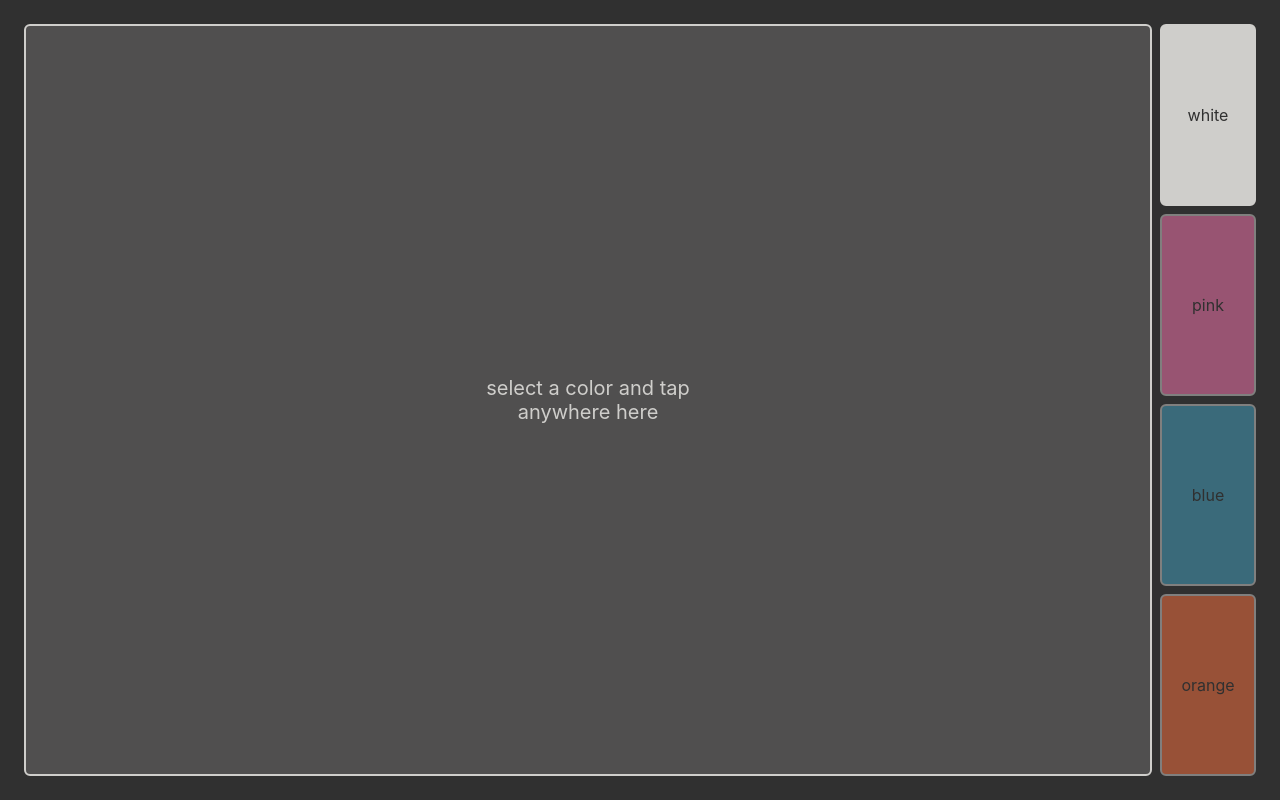
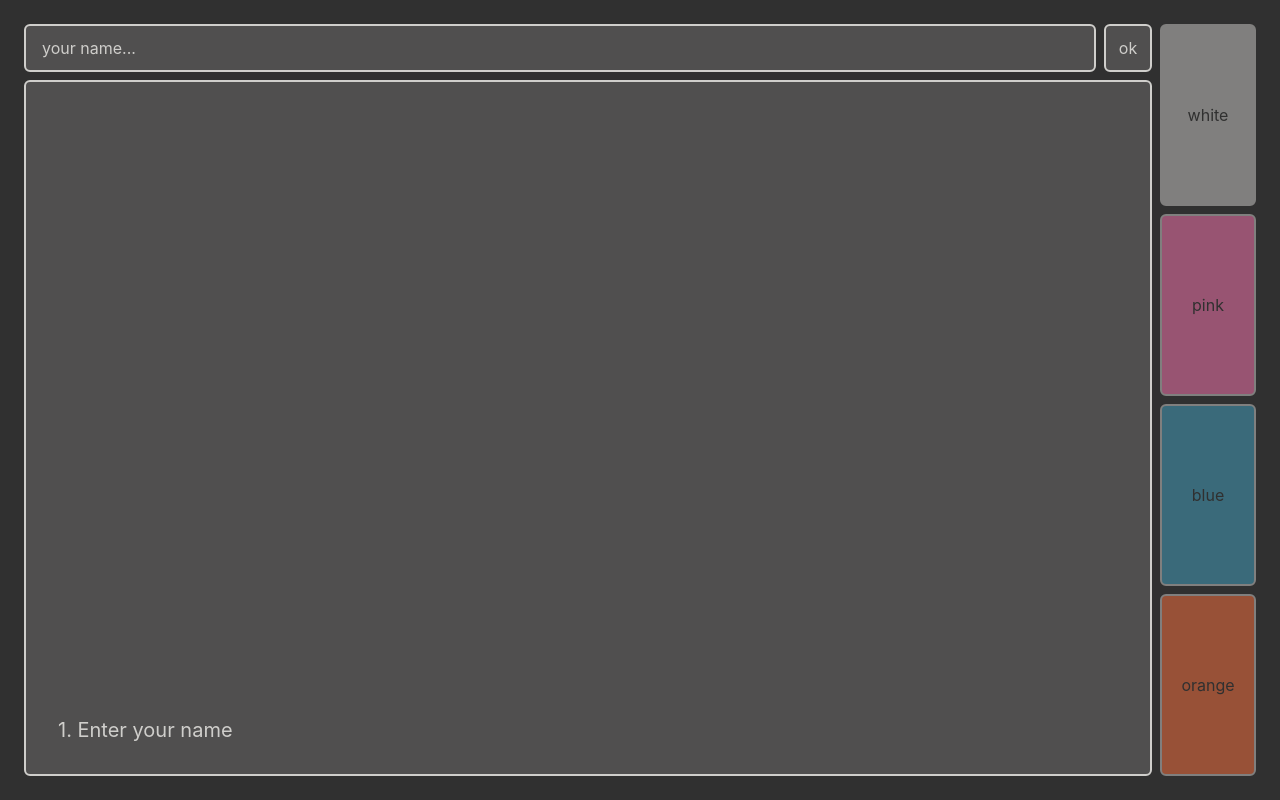
Before and after one commit to deankemball/trip, a React (Create React App) app: page / in a window 1280 px wide. Built offline with nearby package versions, Linux system fonts and the light colour scheme; no server answers.

Commit message:
added some stuff about names and colors

```diff
--- a/package.json
+++ b/package.json
@@ -49,6 +49,8 @@
   "devDependencies": {
     "@types/react": "^18.2.74",
     "@types/react-dom": "^18.2.24",
+    "@types/uuid": "^9.0.8",
+    "prettier": "^3.2.5",
     "source-map-loader": "^5.0.0",
     "ts-loader": "^9.5.1",
     "typescript": "^5.4.4"
--- /dev/null
+++ b/prettierrc.json
@@ -0,0 +1,6 @@
+{
+    "trailingComma": "es5",
+    "tabWidth": 4,
+    "semi": false,
+    "singleQuote": true
+    }
--- a/src/App.tsx
+++ b/src/App.tsx
@@ -5,7 +5,9 @@ import TouchPad from "./components/touch-pad";
 import ColorPalette from "./components/color-palette";
 import "./i18n";
 import { useTranslation } from "react-i18next";
-
+import clsx from "clsx";
+import NameForm from "./components/name-form";
+import QuitForm from "./components/quit-form";
 
 function App() {
   const [socket, setSocket] = useState<WebSocket | null>(null);
@@ -20,17 +22,16 @@ function App() {
     ws.addEventListener("message", (message) => {
       if (message.data === "ping") {
         ws.send("pong");
+        // ws.send(JSON.stringify({ listen: true, name, color: currColor }));
         return;
       }
-      if(message.data === 'touchStart') return
-      if(message.data === 'touchEnd') return
-      if(message.data.includes('color')) return
-      if(message.data.includes('position')) return
-      // let data = JSON.parse(message.data);
-      // if ("slider2" in data) {
-      //   let val = data["slider2"];
-      //   setSlider2(val * 100);
-      // }
+      if (message.data === "touchStart") return;
+      if (message.data === "touchEnd") return;
+      if (message.data.includes("color")) return;
+      if (message.data.includes("position")) return;
+      if (message.data === "kicked") {
+        resetEverything();
+      }
     });
 
     ws.addEventListener("error", (error) => {
@@ -42,41 +43,103 @@ function App() {
     });
   }, []);
 
-  const [currPosition, setCurrPosition] = useState({x: 0, y: 0})
-  const [currColor, setCurrColor] = useState(0)
+  const [currPosition, setCurrPosition] = useState({ x: 0, y: 0 });
+  const [currColor, setCurrColor] = useState<number | null>(null);
+  const [name, setName] = useState("");
+  const [id, setId] = useState("");
+  const [nameEntered, setNameEntered] = useState(false);
 
   const { t } = useTranslation();
 
   useEffect(() => {
-    socket?.send(JSON.stringify({
-      position: [currColor, currPosition]
-    }))
+    socket?.send(
+      JSON.stringify({
+        name: name,
+        position: [currColor, currPosition],
+      })
+    );
   }, [currPosition]);
 
   useEffect(() => {
-    socket?.send(JSON.stringify({
-      color: currColor
-    }))
+    if (currColor !== null) {
+      socket?.send(
+        JSON.stringify({
+          color: currColor,
+          id,
+        })
+      );
+    }
   }, [currColor]);
+
+  function submitJoin(e: React.FormEvent<HTMLFormElement>) {
+    e.preventDefault();
+    setNameEntered(true);
+    const id = crypto.randomUUID();
+    setId(id);
+    socket?.send(
+      JSON.stringify({
+        joined: name,
+        id,
+      })
+    );
+  }
+
+  function submitQuit(e: React.FormEvent<HTMLFormElement>) {
+    e.preventDefault();
+    setCurrColor(0);
+    socket?.send(
+      JSON.stringify({
+        quit: name,
+        id,
+      })
+    );
+    setNameEntered(false);
+    setId("");
+    setCurrColor(null);
+    setName("");
+  }
+
+  function resetEverything() {
+    setNameEntered(false);
+    setName("");
+    setCurrColor(null);
+    setId("");
+  }
 
   return (
     <div className="text-white bg-black h-[100dvh-48px] w-screen flex items-center justify-center p-6 overscroll-none flex-col md:flex-row gap-2">
-      {/* <h2>Slider to control TD</h2>
-      <input
-        type="range"
-        id="toTD"
-        onChange={(event) =>
-          socket.send(
-            JSON.stringify({
-              slider1: event.target.value / 100,
-            })
-          )
-        }
+      <div className="flex flex-col gap-2 w-full">
+        {nameEntered ? (
+          <QuitForm
+            socket={socket}
+            name={name}
+            id={id}
+            submitQuit={submitQuit}
+          />
+        ) : (
+          <NameForm
+            nameEntered={nameEntered}
+            setNameEntered={setNameEntered}
+            name={name}
+            setName={setName}
+            setId={setId}
+            socket={socket}
+            submitName={submitJoin}
+          />
+        )}
+        <TouchPad
+          currPosition={currPosition}
+          setCurrPosition={setCurrPosition}
+          socket={socket}
+          nameEntered={nameEntered}
+          currColor={currColor}
+        />
+      </div>
+      <ColorPalette
+        currColor={currColor}
+        setCurrColor={setCurrColor}
+        nameEntered={nameEntered}
       />
-      <h2>Slider controlled by TD</h2>
-      <input readOnly type="range" id="fromTD" value={slider2} /> */}
-    <TouchPad currPosition={currPosition} setCurrPosition={setCurrPosition} socket={socket} />
-    <ColorPalette currColor={currColor} setCurrColor={setCurrColor} />
     </div>
   );
 }
--- a/src/components/color-palette.tsx
+++ b/src/components/color-palette.tsx
@@ -1,31 +1,51 @@
-import clsx from 'clsx'
-import { Dispatch, SetStateAction } from 'react'
-import { useTranslation } from 'react-i18next'
+import clsx from "clsx";
+import { Dispatch, SetStateAction } from "react";
+import { useTranslation } from "react-i18next";
 
 interface ColorPaletteProps {
-  currColor: number,
-  setCurrColor: Dispatch<SetStateAction<number>>
+  currColor: number | null;
+  setCurrColor: Dispatch<SetStateAction<number | null>>;
+  nameEntered: boolean;
 }
 
-const ColorPalette = ({currColor, setCurrColor}: ColorPaletteProps) => {
+const ColorPalette = ({
+  currColor,
+  setCurrColor,
+  nameEntered,
+}: ColorPaletteProps) => {
+  const colors = [
+    { name: "white", hex: "#cfcecb", css: "bg-white" },
+    { name: "pink", hex: "#ff79b3", css: "bg-pink" },
+    { name: "blue", hex: "#44a5c4", css: "bg-blue" },
+    { name: "orange", hex: "#ff723f", css: "bg-orange" },
+  ];
 
-    const colors = [
-      {name: 'white', hex: '#cfcecb', css: 'bg-white'},
-      {name: 'pink', hex: "#ff79b3", css: "bg-pink"},
-      {name: 'blue', hex: "#44a5c4", css: "bg-blue"},
-      {name: 'orange', hex: "#ff723f", css: "bg-orange"},
-    ]
-
-    const { t } = useTranslation();
+  const { t } = useTranslation();
 
   return (
-    <div className='h-24 md:h-[calc(100dvh-48px)] w-full md:w-24 shrink-0 flex md:flex-col gap-2 text-black'>
-        {colors.map((color, index)=>{
-          return <div key={color.name} className={clsx(color.css, 'select-none flex-1 flex items-center justify-center rounded-md border-2 border-white', currColor === index ? "opacity-100": "opacity-50")} onClick={()=>setCurrColor(index)}>{t(`colors.${color.name}`)}</div>
-        })}
+    <div className="h-24 md:h-[calc(100dvh-48px)] w-full md:w-24 shrink-0 flex md:flex-col gap-2 text-black">
+      {colors.map((color, index) => {
+        return (
+          <button
+            key={color.name}
+            className={clsx(
+              color.css,
+              "select-none flex-1 flex items-center justify-center rounded-md border-2 border-white",
+              currColor === index ? "opacity-100" : "opacity-50",
+              !nameEntered ? "opacity-25" : "opacity-100"
+            )}
+            onClick={(e) => {
+              e.preventDefault();
+              setCurrColor(index);
+            }}
+            disabled={!nameEntered}
+          >
+            {t(`colors.${color.name}`)}
+          </button>
+        );
+      })}
+    </div>
+  );
+};
 
-    </div>
-  )
-}
-
-export default ColorPalette
+export default ColorPalette;
--- /dev/null
+++ b/src/components/name-form.tsx
@@ -0,0 +1,52 @@
+import clsx from "clsx";
+import React, { Dispatch, SetStateAction } from "react";
+import { useTranslation } from "react-i18next";
+
+type NameFormProps = {
+  nameEntered: boolean;
+  setNameEntered: Dispatch<SetStateAction<boolean>>;
+  name: string;
+  setName: Dispatch<SetStateAction<string>>;
+  setId: Dispatch<SetStateAction<string>>;
+  socket: WebSocket | null;
+  submitName: (e: React.FormEvent<HTMLFormElement>) => void;
+};
+const NameForm = ({
+  setNameEntered,
+  setId,
+  socket,
+  name,
+  nameEntered,
+  setName,
+  submitName,
+}: NameFormProps) => {
+  const { t } = useTranslation();
+  return (
+    <form
+      action=""
+      onSubmit={(e) => submitName(e)}
+      className="w-full flex gap-2"
+    >
+      <input
+        className="w-full h-12 rounded-md px-4 bg-white/20 placeholder:text-white border-2 border-white"
+        name="name"
+        type="text"
+        disabled={nameEntered}
+        placeholder={t("instructions.input.placeholder")}
+        onChange={(e) => setName(e.target.value)}
+      />
+      <button
+        type="submit"
+        disabled={nameEntered}
+        className={clsx(
+          nameEntered ? "opacity-25" : "opacity-100",
+          "h-12 aspect-square bg-white/20 border-2 border-white rounded-md"
+        )}
+      >
+        ok
+      </button>
+    </form>
+  );
+};
+
+export default NameForm;
--- /dev/null
+++ b/src/components/quit-form.tsx
@@ -0,0 +1,28 @@
+import React from "react";
+
+type QuitFormProps = {
+  socket: WebSocket | null;
+  name: string;
+  id: string;
+  submitQuit: (e: React.FormEvent<HTMLFormElement>) => void;
+};
+
+const QuitForm = ({ socket, name, id, submitQuit }: QuitFormProps) => {
+  return (
+    <form
+      className="w-full flex gap-2 items-center h-full"
+      action=""
+      onSubmit={(e) => submitQuit(e)}
+    >
+      <p className="w-full h-12 flex items-center text-xl">{name}</p>
+      <button
+        type="submit"
+        className="h-12 aspect-square bg-white/20 border-2 border-white rounded-md"
+      >
+        quit
+      </button>
+    </form>
+  );
+};
+
+export default QuitForm;
--- a/src/components/touch-pad.tsx
+++ b/src/components/touch-pad.tsx
@@ -1,23 +1,34 @@
-import { Dispatch, SetStateAction } from 'react'
-import useWindowDimensions from '../hooks/use-window-dimensions';
-import { useTranslation } from 'react-i18next';
+import { Dispatch, SetStateAction } from "react";
+import useWindowDimensions from "../hooks/use-window-dimensions";
+import { useTranslation } from "react-i18next";
 
 interface TouchPadProps {
-  currPosition: {x: number, y: number},
-  setCurrPosition: Dispatch<SetStateAction<{x: number, y: number}>>
-  socket: WebSocket | null
+  currPosition: { x: number; y: number };
+  setCurrPosition: Dispatch<SetStateAction<{ x: number; y: number }>>;
+  socket: WebSocket | null;
+  nameEntered: boolean;
+  currColor: number | null;
 }
 
-const TouchPad = ({currPosition, setCurrPosition, socket}: TouchPadProps) => {
+const TouchPad = ({
+  currPosition,
+  setCurrPosition,
+  socket,
+  nameEntered,
+  currColor,
+}: TouchPadProps) => {
   const { height, width } = useWindowDimensions();
 
-
   function onTouchStart(event: any) {
-    socket?.send("touchStart")
-    setCurrPosition({x: event.touches[0].clientX / width, y: event.touches[0].clientY / height})
+    console.log("clicked");
+    socket?.send("touchStart");
+    setCurrPosition({
+      x: event.touches[0].clientX / width,
+      y: event.touches[0].clientY / height,
+    });
   }
   function onTouchEnd(event: any) {
-    socket?.send("touchEnd")
+    socket?.send("touchEnd");
   }
 
   // function onTouchMove(event: any) {
@@ -27,16 +38,29 @@ const TouchPad = ({currPosition, setCurrPosition, socket}: TouchPadProps) => {
   const { t } = useTranslation();
 
   return (
-    <div className='bg-white/20 border-2 border-white rounded-md h-[calc(100dvh-152px)] md:h-[calc(100dvh-48px)] w-full flex flex-col justify-center items-center text-xl p-8 select-none'
-    onTouchStart={onTouchStart}
-    onTouchEnd={onTouchEnd}
-    // onTouchMove={onTouchMove}
+    <div
+      className="bg-white/20 border-2 border-white rounded-md h-[calc(100dvh-208px)] md:h-[calc(100dvh-104px)] w-full flex flex-col justify-end items-center text-xl p-8 select-none z-50"
+      onTouchStart={onTouchStart}
+      onTouchEnd={onTouchEnd}
+      // onTouchMove={onTouchMove}
     >
       {/* <p>{`x: ${currPosition.x }`}</p>
       <p>{`y: ${currPosition.y}`}</p> */}
-      <p className='w-56 leading-[24px] text-center'>{t("instructions.touchpad")}</p>
-      </div>
-  )
-}
+      <p className="w-full leading-[24px] text-left">
+        {t("instructions.touchpad.first")}
+      </p>
+      {nameEntered ? (
+        <p className="w-full leading-[24px] text-left">
+          {t("instructions.touchpad.second")}
+        </p>
+      ) : null}
+      {currColor !== null ? (
+        <p className="w-full leading-[24px] text-left">
+          {t("instructions.touchpad.third")}
+        </p>
+      ) : null}
+    </div>
+  );
+};
 
-export default TouchPad
+export default TouchPad;
--- a/src/i18n.js
+++ b/src/i18n.js
@@ -6,29 +6,47 @@ const resources = {
   en: {
     translation: {
       instructions: {
-        touchpad: "select a color and tap anywhere here"
+        touchpad: {
+          first: "1. Enter your name",
+          second: "2. Select a color",
+          third: "3. Tap anywhere here",
+        },
+        input: {
+          label: "name:",
+          placeholder: "your name...",
+          button: "send",
+        },
       },
       colors: {
         white: "white",
         pink: "pink",
         blue: "blue",
-        orange:"orange"
-      }
+        orange: "orange",
+      },
     },
   },
   de: {
     translation: {
       instructions: {
-        touchpad: "Wähl eine Farbe aus und tippe irgendwo hierhin"
+        touchpad: {
+          first: "1. Geben Sie Ihren Namen ein",
+          second: "2. Wählen Sie eine Farbe aus",
+          third: "3. Tippen Sie hier irgendwo",
+        },
+        input: {
+          label: "Name:",
+          placeholder: "deinen Namen...",
+          button: "Schicken",
+        },
       },
       colors: {
         white: "weiß",
         pink: "rosa",
         blue: "blau",
-        orange:"orange"
-      }
+        orange: "orange",
+      },
+    },
   },
-}
 };
 
 i18n
--- /dev/null
+++ b/uuid.d.ts
@@ -0,0 +1 @@
+declare module "uuid/v4";
```
Also changed, not shown: 2 other files (tests, documents, lock files or other folders).
